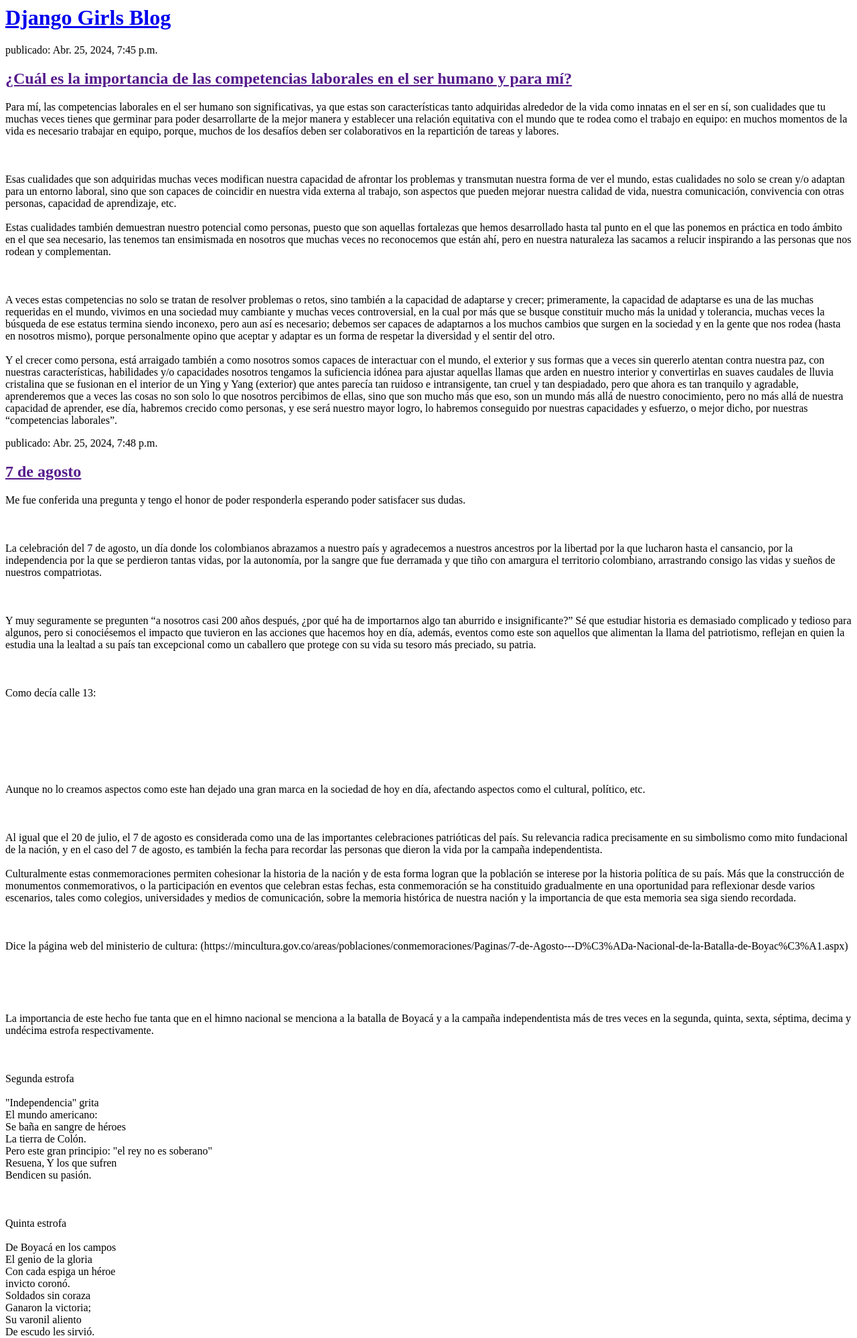
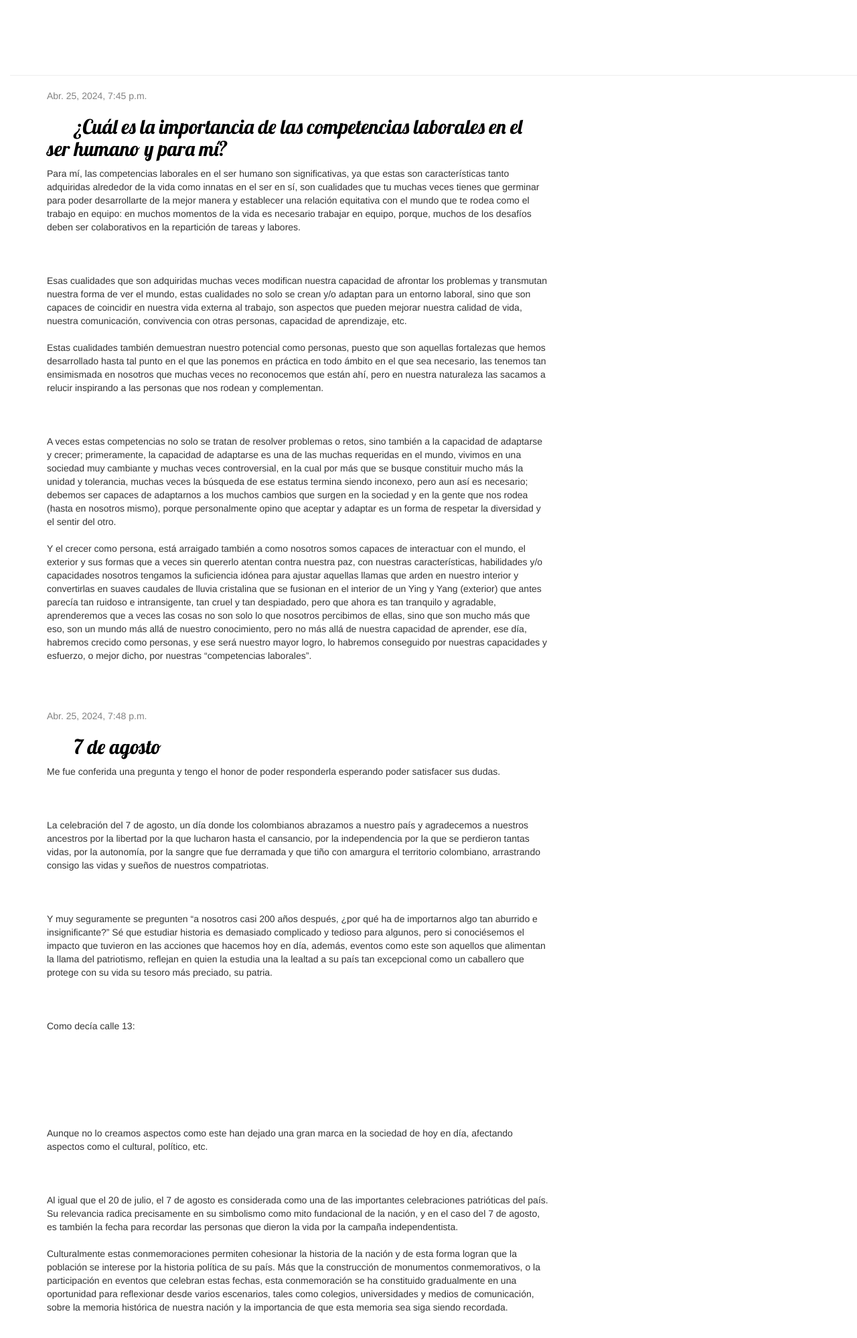
Before and after one commit to alexandra2323/my-first-blog, a Django app: template blog/templates/blog/post_list.html in a window 1280 px wide. Shown: the top 1998 px of the page at 67% size. Run offline with Django 3.2, Linux system fonts and the light colour scheme; the template is opened without the code that fills it: values that come from a table or form of the project are taken from there, others are empty; data comes from the database, SQL or seed files in the repository; parts of the project's set-up code (start-up, migrations or seed data) failed here and were passed over; some libraries are stand-ins or nearby versions.

Commit message:
Agregadas vistas y plantilla para el detalle del post del blog así como también CSS para el sitio.

```diff
--- /dev/null
+++ b/blog/templates/blog/base.html
@@ -0,0 +1,23 @@
+{% load static %}
+<html>
+    <head>
+        <title>Django Girls blog</title>
+        <link rel="stylesheet" href="//maxcdn.bootstrapcdn.com/bootstrap/3.2.0/css/bootstrap.min.css">
+        <link rel="stylesheet" href="//maxcdn.bootstrapcdn.com/bootstrap/3.2.0/css/bootstrap-theme.min.css">
+        <link href='//fonts.googleapis.com/css?family=Lobster&subset=latin,latin-ext' rel='stylesheet' type='text/css'>
+        <link rel="stylesheet" href="{% static 'css/blog.css' %}">
+    </head>
+    <body>
+        <div class="page-header">
+            <h1><a href="/">Django Girls Blog</a></h1>
+        </div>
+        <div class="content container">
+            <div class="row">
+                <div class="col-md-8">
+                {% block content %}
+                {% endblock %}
+                </div>
+            </div>
+        </div>
+    </body>
+</html>
--- a/blog/templates/blog/post_list.html
+++ b/blog/templates/blog/post_list.html
@@ -1,14 +1,13 @@
-<html>
-    <head>
-        <title>Perlita's blog</title>
-        <div>
-            <h1><a href="/">Django Girls Blog</a></h1>
+{% extends 'blog/base.html' %}
+
+{% block content %}
+    {% for post in posts %}
+        <div class="post">
+            <div class="date">
+                {{ post.published_date }}
+            </div>
+            <h2><a href="{% url 'post_detail' pk=post.pk %}">{{ post.title }}</a></h2>
+            <p>{{ post.text|linebreaksbr }}</p>
         </div>
-
-        {% for post in posts %}
-            <div>
-                <p> publicado: {{ post.published_date }}</p>
-                <h2><a href="">{{ post.title }}</a></h2>
-                <p>{{ post.text|linebreaksbr }}</p>
-            </div>
-        {% endfor %}
+    {% endfor %}
+{% endblock %}
--- /dev/null
+++ b/blog/templates/blog/static/css/blog.css
@@ -0,0 +1,49 @@
+h1 a, h2 a {
+    color: #854ee4;
+    font-family: 'Lobster';
+    padding: 20px 20px 20px 40px;
+}
+
+body {
+    padding-left: 15px;
+}
+.page-header h1, .page-header h1 a, .page-header h1 a:visited, .page-header h1 a:active {
+    color: #ffffff;
+    font-size: 36pt;
+    text-decoration: none;
+}
+
+.content {
+    margin-left: 40px;
+}
+
+h1, h2, h3, h4 {
+    font-family: 'Lobster', cursive;
+}
+
+.date {
+    color: #828282;
+}
+
+.save {
+    float: right;
+}
+
+.post-form textarea, .post-form input {
+    width: 100%;
+}
+
+.top-menu, .top-menu:hover, .top-menu:visited {
+    color: #ffffff;
+    float: right;
+    font-size: 26pt;
+    margin-right: 20px;
+}
+
+.post {
+    margin-bottom: 70px;
+}
+
+.post h2 a, .post h2 a:visited {
+    color: #000000;
+}
--- a/blog/urls.py
+++ b/blog/urls.py
@@ -1,6 +1,13 @@
 from django.urls import path
 from . import views
+from django.shortcuts import render, get_object_or_404
+
 
 urlpatterns = [
     path('', views.post_list, name='post_list'),
+    path('post/<int:pk>/', views.post_detail, name='post_detail'),
 ]
+
+def post_detail(request, pk):
+    post = get_object_or_404(Post, pk=pk)
+    return render(request, 'blog/post_detail.html', {'post': post})
```
